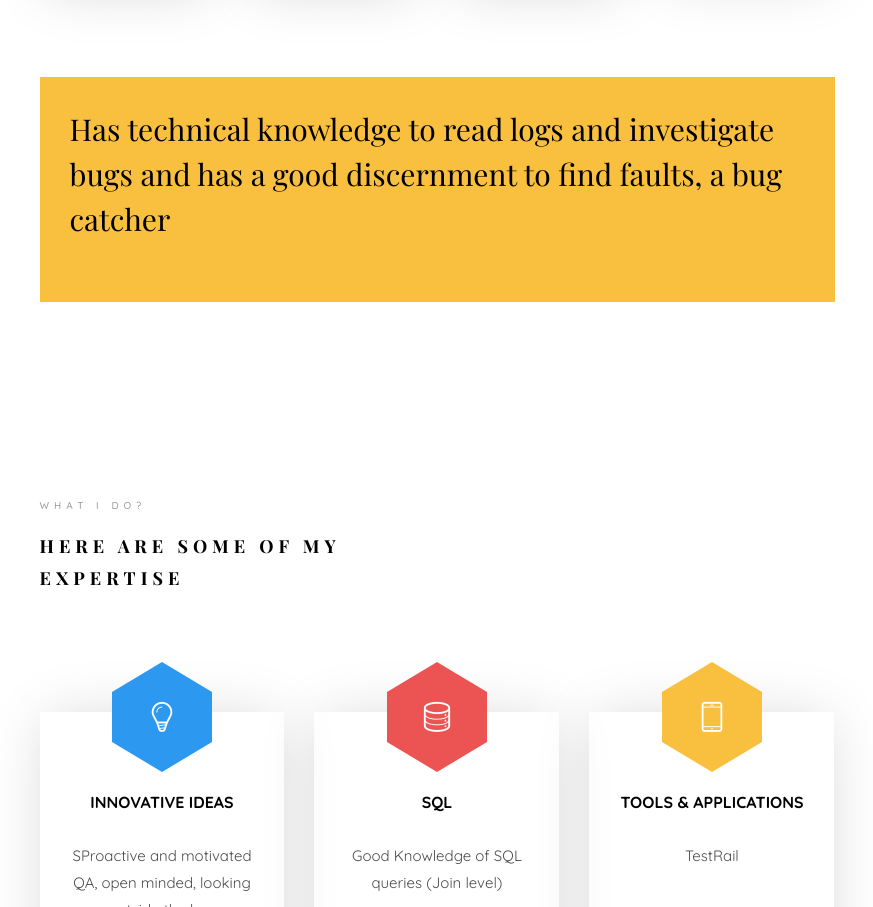
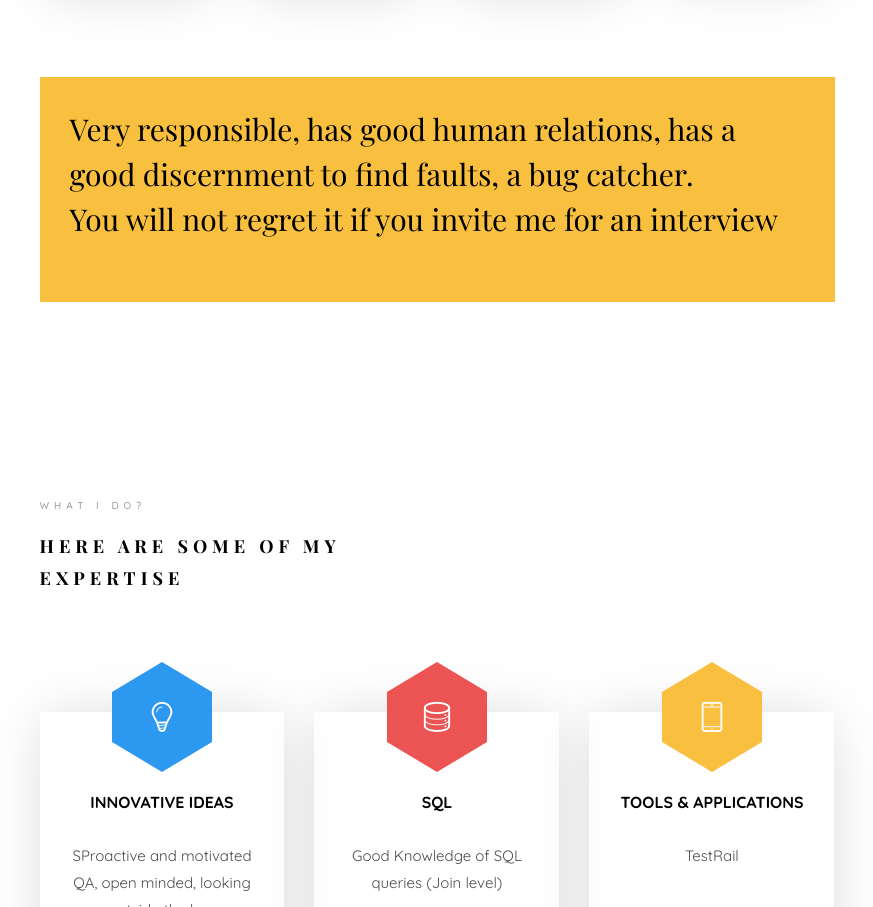
Before and after one commit to Michago88/profilesite, a plain HTML site: page index.html in a window 1280 px wide. Shown: the part 1603-2510 px from the top of the page, without its empty margins (353-1226 px from the left). Drawn offline with nearby package versions, Linux system fonts and the light colour scheme; files whose address does not match are found by name; a web font is replaced by a local one.

Commit message:
Add files via upload

```diff
--- a/index.html
+++ b/index.html
@@ -159,7 +159,7 @@ them better when putting them back together.</P>
 								<div class="col-md-12 animate-box" data-animate-effect="fadeInLeft">
 									<div class="hire">
 										<h2>
-Has technical knowledge to read logs and investigate bugs and has a good discernment to find faults, a bug catcher<br>
+Very responsible, has good human relations, has a good discernment to find faults, a bug catcher.<br> You will not regret it if you invite me for an interview<br>
 
 </h2>
 
```
